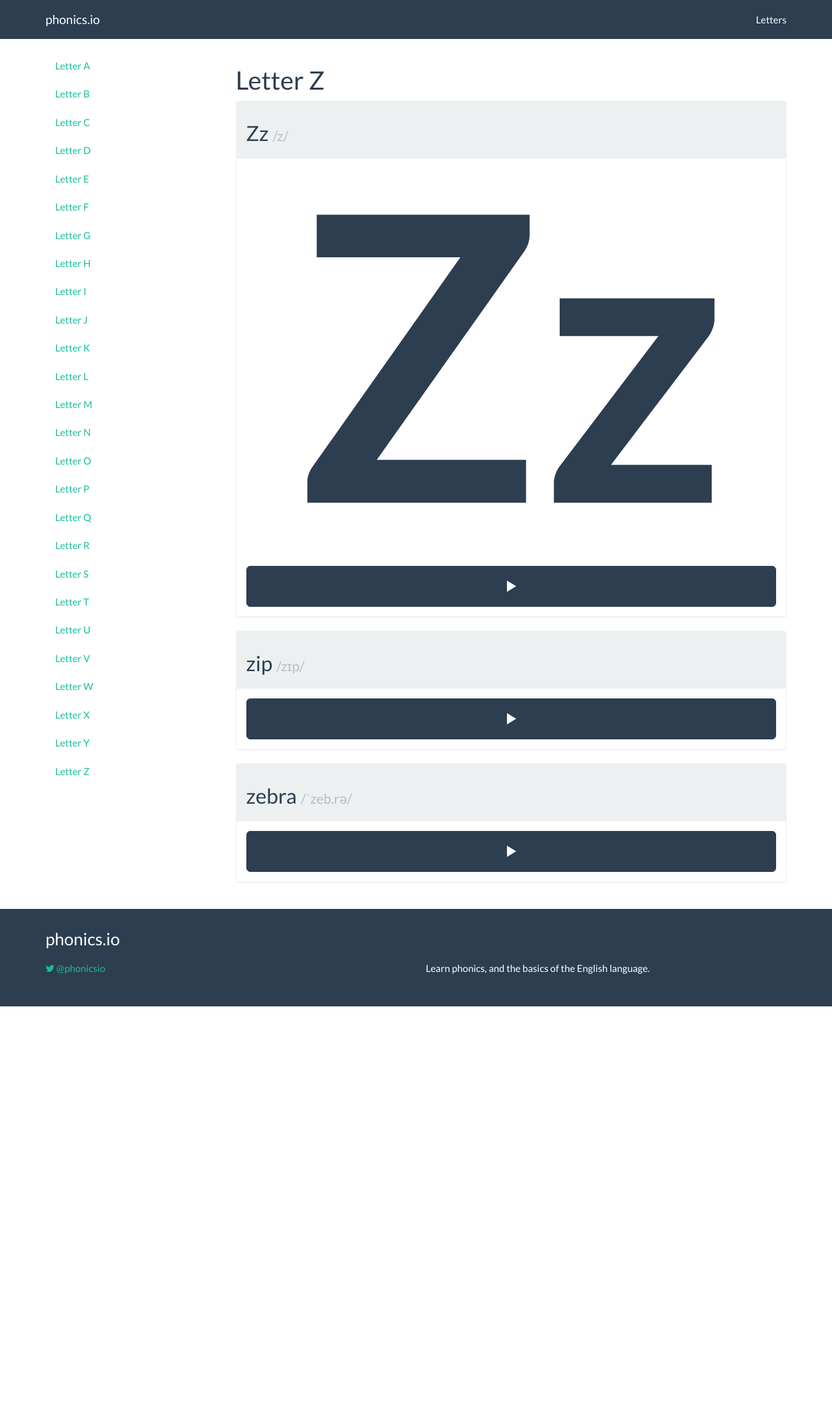
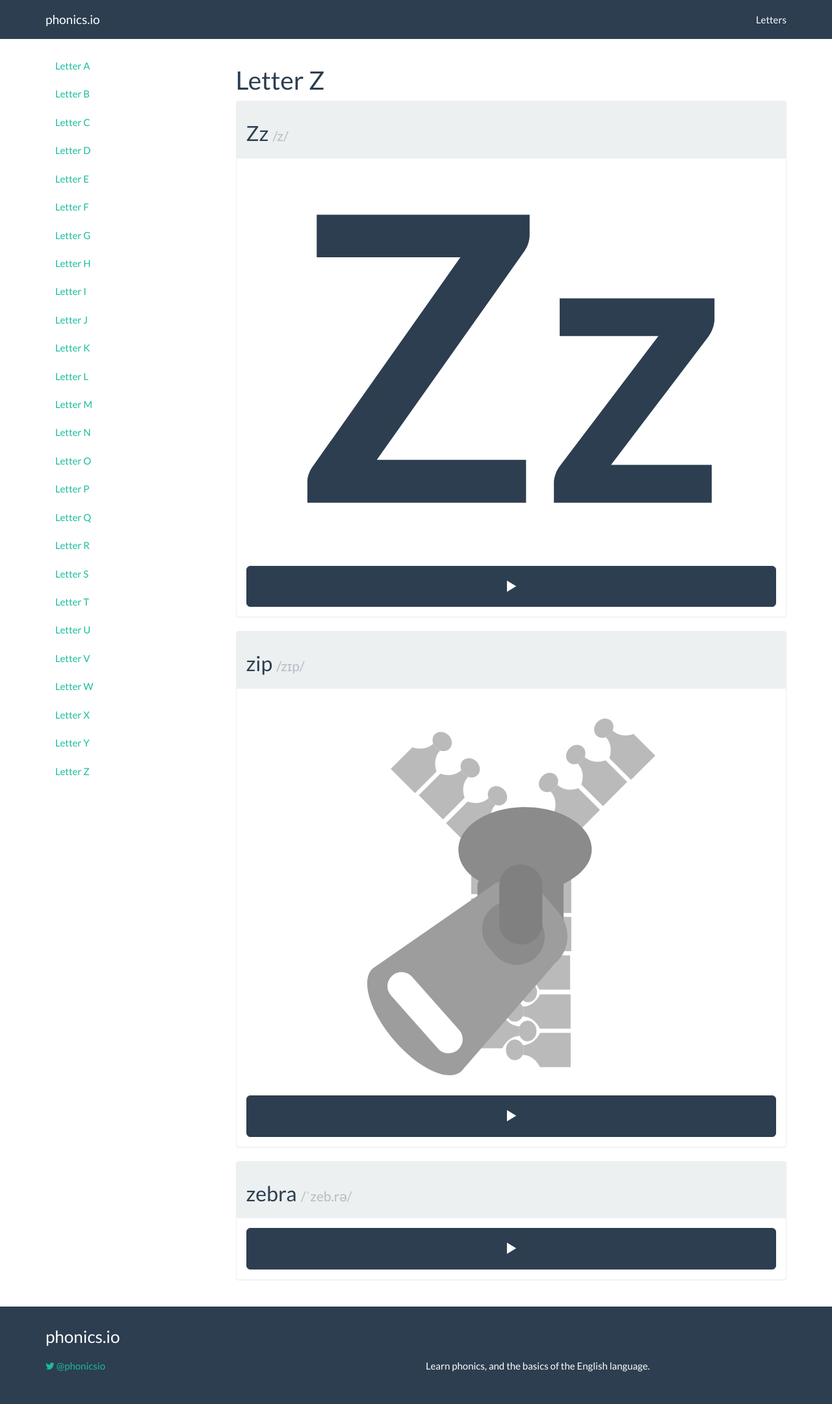
Before and after one commit to irmbrady/phonics.io, a Jekyll site: the page built from letters/z.html, in a window 1280 px wide. Shown: the whole page at 65% size. Built offline with Jekyll 4.4.1, drawn with Linux system fonts in a browser that asks for light colours; nearby versions of some CDN libraries; before the commit the page ends 1549 px from its top, so only the background shows below that.

Commit message:
Added zip svg

```diff
--- a/letters/z.html
+++ b/letters/z.html
@@ -26,7 +26,7 @@
     <h2>zip <small>/zɪp/</small></h2>
   </div>
   <div class="panel-body">
-    <!-- <img src="/../resources/images/XX.svg" alt="XX" style="width: 100%; display: block;"/> -->
+    <img src="/../resources/images/zip.svg" alt="zip" style="width: 100%; display: block;"/>
     <audio id="say-zip">
       <source src="/../resources/sounds/mp3/zip.mp3" type="audio/mpeg" />
       <source src="/../resources/sounds/ogg/zip.ogg" type="audio/ogg" />
```
Also changed, not shown: resources/images/zip.svg (added).
